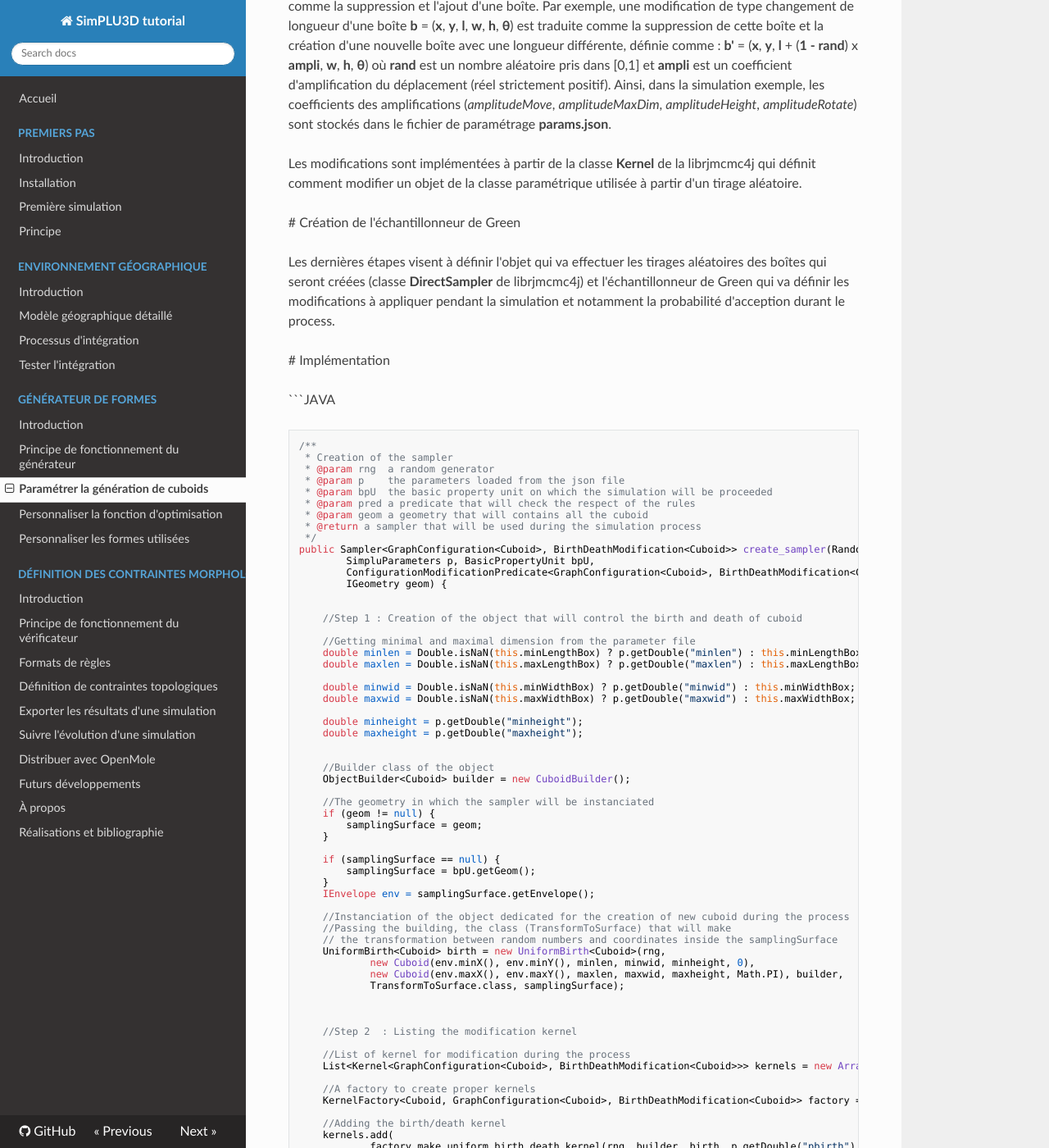
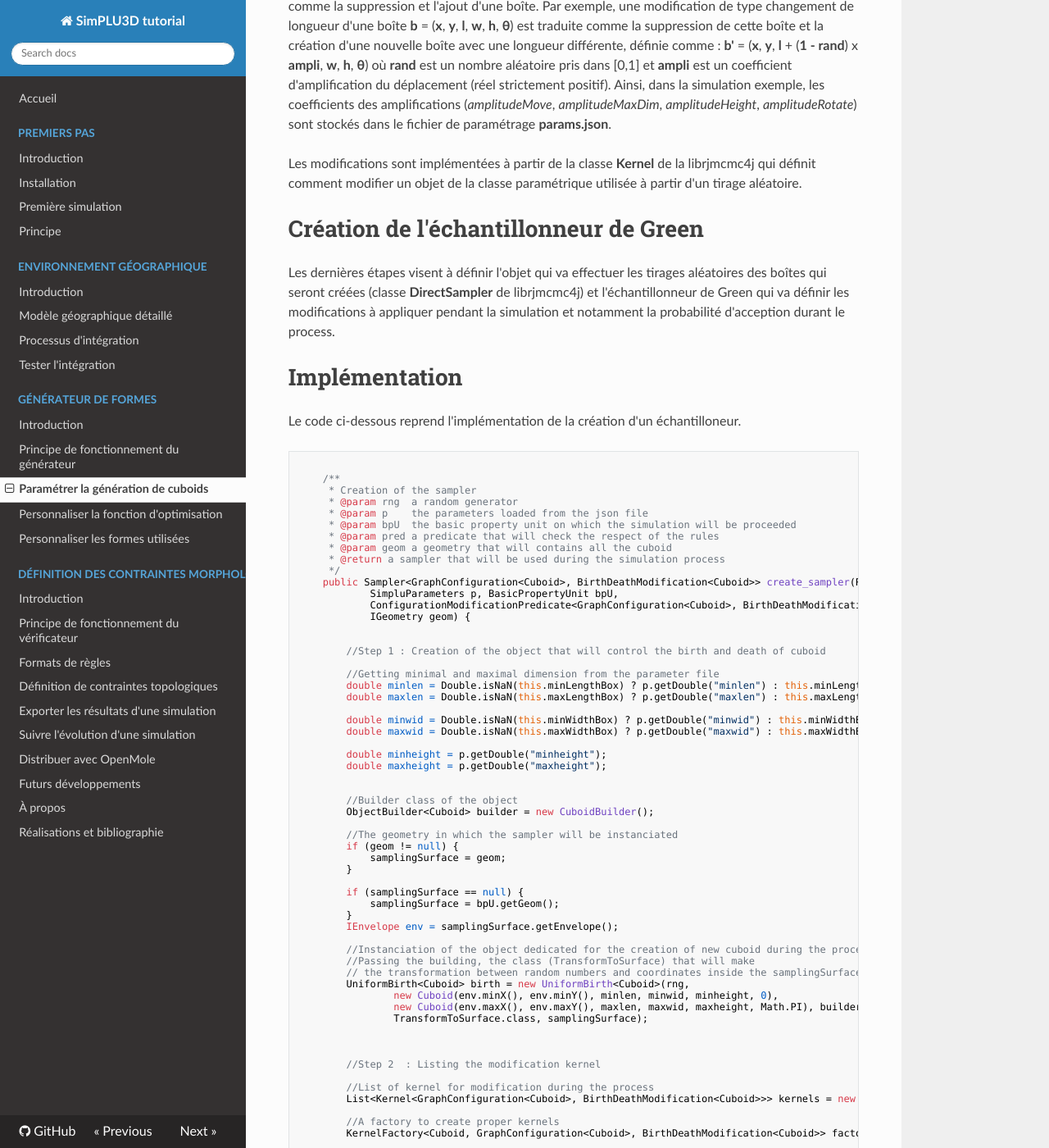
Before and after one commit to SimPLU3D/simplu3D-tutorial, an MkDocs documentation site: the page built from docs/generator/custom-generator.md, in a window 1280 px wide and 1400 px high, scrolled down 1468 px. Shown: the whole window at 82% size. Built offline with MkDocs 1.6.1, drawn with Linux system fonts in a browser that asks for light colours; nearby versions of some CDN libraries; some of the changed text lies outside the part shown.

Commit message:
Correcting java in custom-generator page

````diff
--- a/docs/generator/custom-generator.md
+++ b/docs/generator/custom-generator.md
@@ -14,7 +14,7 @@ Les parties suivantes reprennent les principales étapes de création du sampler
 
 
 ```JAVA
-//Step 1 :
+// Step 1 :
 
 // Sampler creation (definition of the class and of the kernel modifications)
 // Création de l'échantilloneeur (définition de la classe et des noyaux de modifications)
@@ -59,11 +59,13 @@ Ainsi, dans la simulation exemple, les coefficients des amplifications (*amplitu
 
 Les modifications sont implémentées à partir de la classe **Kernel** de la librjmcmc4j qui définit comment modifier un objet de la classe paramétrique utilisée à partir d'un tirage aléatoire.
 
- # Création de l'échantillonneur de Green
+# Création de l'échantillonneur de Green
 
 Les dernières étapes visent à définir l'objet qui va effectuer les tirages aléatoires des boîtes qui seront créées (classe **DirectSampler** de librjmcmc4j) et l'échantillonneur de Green qui va définir les modifications à appliquer pendant la simulation et notamment la probabilité d'acception durant le process.
 
- # Implémentation
+# Implémentation
+
+Le code ci-dessous reprend l'implémentation de la création d'un échantilloneur.
 
 
 ```JAVA
@@ -160,4 +162,4 @@ Les dernières étapes visent à définir l'objet qui va effectuer les tirages a
 				ds, new MetropolisAcceptance<SimpleTemperature>(), kernels);
 		return s;
 	}
-  ```
+```
````
